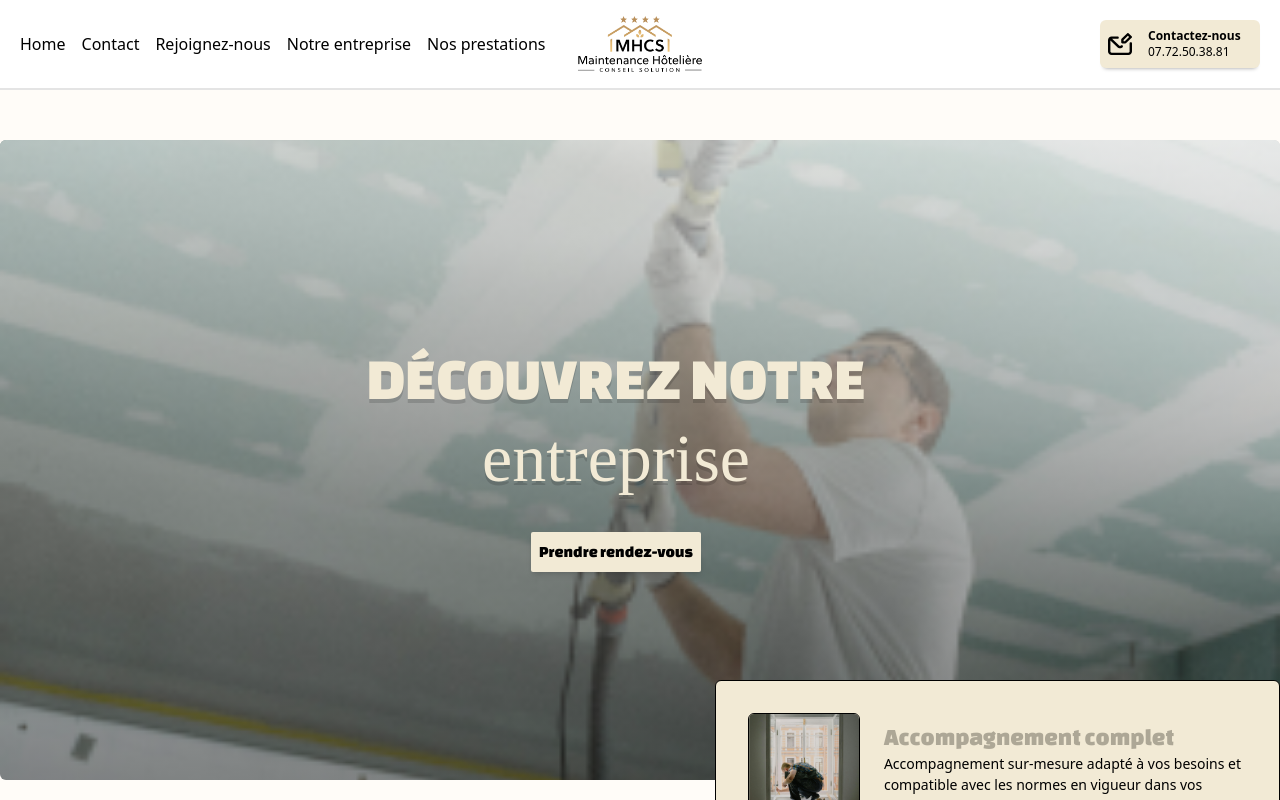
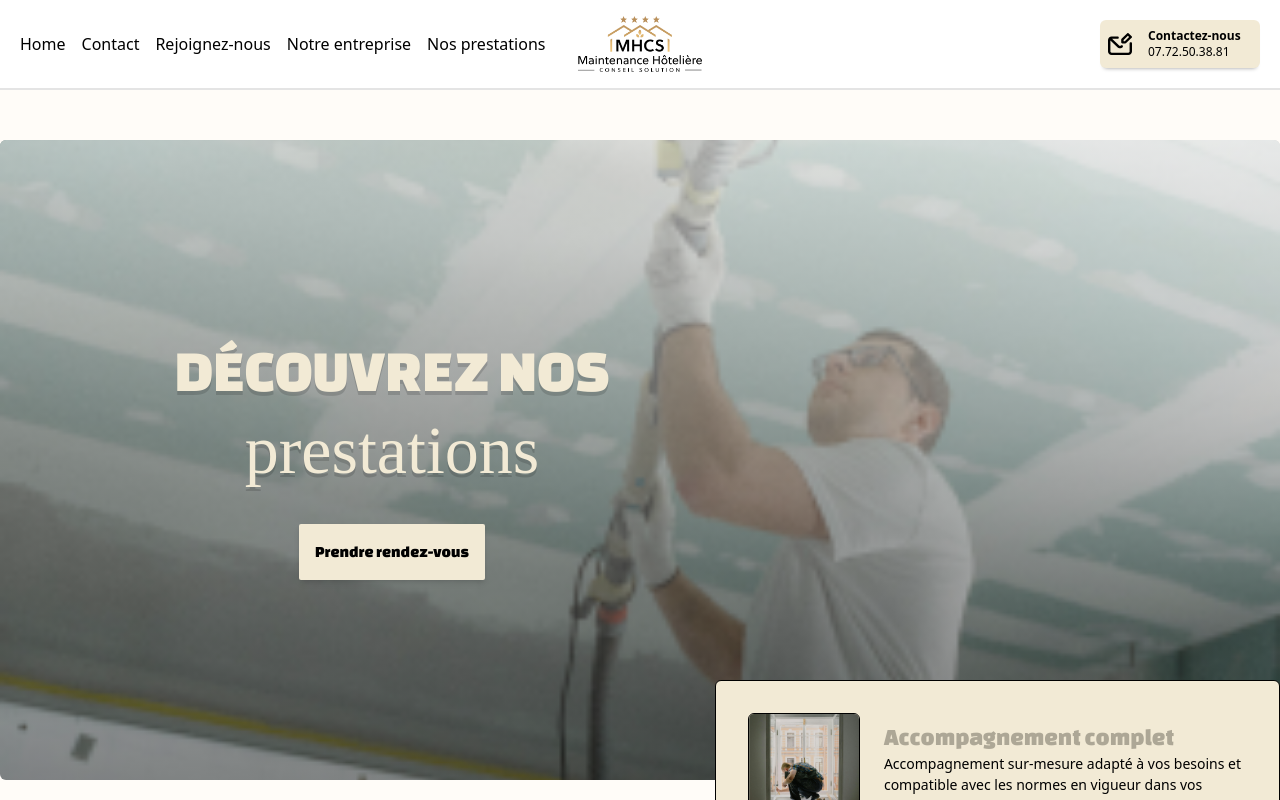
Before and after one commit to Pakku73/MHCS, a React (Vite) app: page /Nos-prestations in a window 1280 px wide. Shown: the top 800 px of the page. Built offline with nearby package versions, Linux system fonts and the light colour scheme; a web font is replaced by a local one.

Commit message:
Finalisation

```diff
--- a/package.json
+++ b/package.json
@@ -10,6 +10,7 @@
     "preview": "vite preview"
   },
   "dependencies": {
+    "clsx": "^2.1.1",
     "react": "^18.2.0",
     "react-dom": "^18.2.0",
     "react-router-dom": "^6.23.0"
--- a/src/components/common/Section.tsx
+++ b/src/components/common/Section.tsx
@@ -1,7 +1,11 @@
+import clsx from "clsx";
+
 export const Section = (props: any) => {
+  const classes = clsx()
   return (
     <section className="max-w-screen-2xl mx-auto my-[100px]">
       {props.children}
+
     </section>
   );
 };
--- a/src/containers/home/chiffres.tsx
+++ b/src/containers/home/chiffres.tsx
@@ -16,7 +16,7 @@ export const Chiffres = () => {
             </h2>
           </div>
 
-          <div className="border-[2px] border-[#ada796] p-2 pl-10 rounded-[4px] mr-[50px] ml-[100px] text-end">
+          <div className=" relative border-[2px] border-[#ada796] p-2 pl-10 rounded-[4px] mr-[50px] ml-[100px] text-end">
             <p className="bg-[#fffcf8] font-ChangeOne text-[#ada796] text-[30px]  absolute -right-1 -top-5">
               +188
             </p>
--- a/src/containers/nos-prestations/nos-prestations.tsx
+++ b/src/containers/nos-prestations/nos-prestations.tsx
@@ -5,19 +5,21 @@ export const Prestations = () => {
     <>
       <Section>
       <div className="flex flex-col relative items-center justify-center top-10 h-[80vh] bg-[url('../../../public/assets/images/realization4.jpg')] bg-no-repeat bg-cover bg-center rounded-[6px]">
+        <div className="flex flex-col relative -translate-x-56 z-20">
           <h1 className="flex flex-col mb-10 ml-50 z-10 gap-4 text-6xl text-center -translate-x-6">
               <span className="font-ChangeOne uppercase text-[#f2ead5] [text-shadow:_0_4px_0_rgb(0_0_0_/_14%)]">
-              DÉCOUVREZ NOTRE
+                DÉCOUVREZ NOS
               </span>
               <span className="font-Neonderthaw text-[68px] text-[#f2ead5] [text-shadow:_0_4px_0_rgb(0_0_0_/_14%)]">
-              entreprise
+                prestations
               </span>
             </h1>
 
             <div className="flex z-10 justify-center items-center gap-10 font-ChangeOne">
-            <button className="bg-[#f2ead5] text-black p-2 rounded-[2px] hover:bg-[#000000] hover:text-[#f2ead5] transition ease-in-out duration-300  hover:-translate-y-2 shadow-md -translate-x-6">
+              <button className="bg-[#f2ead5] text-black p-4 rounded-[2px] hover:bg-[#000000] hover:text-[#f2ead5] transition ease-in-out duration-300  hover:-translate-y-2 shadow-md -translate-x-6">
                 Prendre rendez-vous
               </button>
+            </div>
         </div>
 
           <div className="absolute z-0 top-0 left-0 w-full bg-gradient-to-b from-[#ffffff99] to-[#00000073] h-full rounded-[6px]"></div>
--- a/src/containers/notre-entreprise/equipes.tsx
+++ b/src/containers/notre-entreprise/equipes.tsx
@@ -10,7 +10,7 @@ export const Equipes = () => {
           <div className=" flex gap-6">
             <div className="flex flex-col text-center gap-2 max-w-60">
               <img src="../../../public/assets/images/avatar_1.png" alt="" />
-              <p className="bg-[#ada796] font-ChangeOne text-white p-1 rounded-[6px]">Jonathan LEPAGE</p>
+              <p className="bg-[#ada796] font-ChangeOne text-white p-1 w-fit rounded-[6px]">Jonathan LEPAGE</p>
               <p className="bg-[#000000] text-white p-1 rounded-[6px] -rotate-1 -translate-y-2">Assistante de Direction</p>
             </div>
 
```
Also changed, not shown: 1 other file (tests, documents, lock files or other folders). Lines whose indentation alone changed are shown as unchanged.
